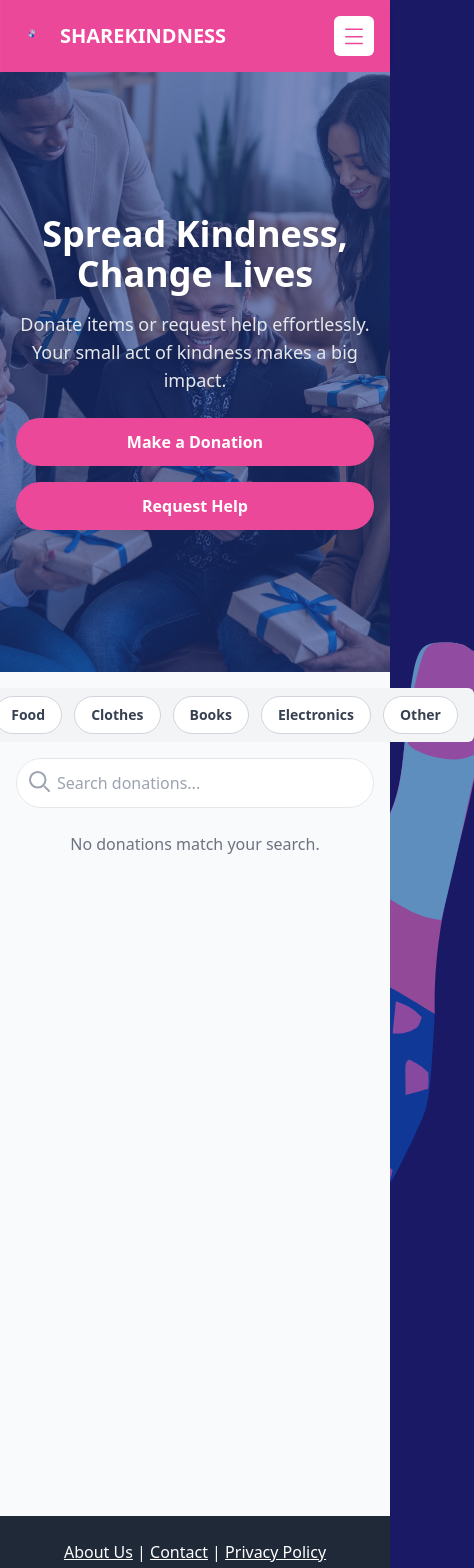
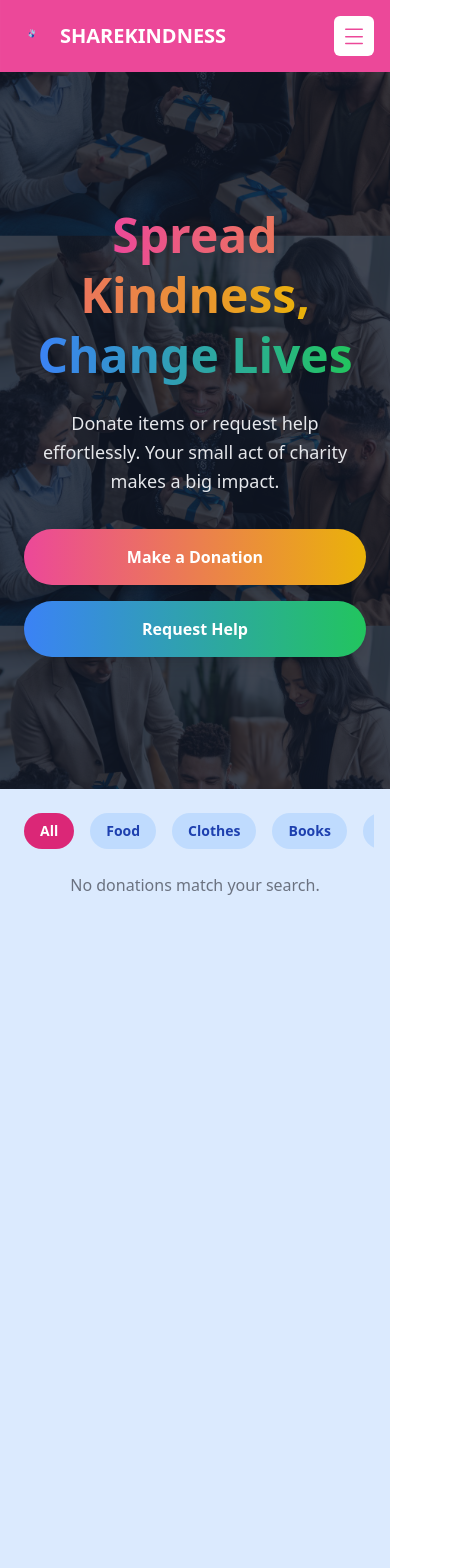
Before and after one commit to Israelshecktar/sharekindness, a Next.js app in the folder sharekindness-frontend/: page /dashboard in a window 390 px wide. Shown: the top 1568 px of the page, 474 px wide, since content can reach past the window. Built offline with nearby package versions, Linux system fonts and the light colour scheme.

Commit message:
Add framer-motion dependency; enhance DonationsGrid and HeroSection components with improved styling and layout

```diff
--- a/sharekindness-frontend/package.json
+++ b/sharekindness-frontend/package.json
@@ -9,6 +9,7 @@
     "lint": "next lint"
   },
   "dependencies": {
+    "framer-motion": "^11.15.0",
     "next": "15.1.0",
     "react": "^19.0.0",
     "react-dom": "^19.0.0",
--- a/sharekindness-frontend/src/app/components/DonationsGrid.js
+++ b/sharekindness-frontend/src/app/components/DonationsGrid.js
@@ -20,8 +20,31 @@ const DonationsGrid = ({ donations }) => {
   });
 
   return (
-    <section className="p-4 bg-gray-50 min-h-screen">
-      <div className="flex flex-col sm:flex-row justify-between items-center mb-6 gap-4">
+    <section className="p-4 bg-blue-100 min-h-screen">
+
+      {/* Category Filter (Horizontal Scroll for Mobile) */}
+      <div className="block sm:hidden mb-4">
+        <div className="flex overflow-x-scroll scrollbar-hide space-x-4 p-2">
+          {categories.map((category) => (
+            <button
+              key={category}
+              onClick={() => setSelectedCategory(category)}
+              className={`flex-shrink-0 px-4 py-2 text-sm font-semibold rounded-full
+                ${
+                  selectedCategory === category
+                    ? "bg-pink-600 text-white"
+                    : "bg-blue-200 text-blue-800 hover:bg-blue-300"
+                }
+                transition-colors`}
+            >
+              {category}
+            </button>
+          ))}
+        </div>
+      </div>
+
+      {/* Filter & Search (For Larger Screens) */}
+      <div className="hidden sm:flex flex-row justify-between items-center mb-6 gap-4">
         <CategoryFilter
           categories={categories}
           selectedCategory={selectedCategory}
@@ -30,7 +53,7 @@ const DonationsGrid = ({ donations }) => {
         <SearchBar onSearch={setSearchQuery} />
       </div>
 
-      {/* Grid */}
+      {/* Donations Grid */}
       <div className="grid grid-cols-1 sm:grid-cols-2 md:grid-cols-3 lg:grid-cols-4 gap-6">
         {filteredDonations.length > 0 ? (
           filteredDonations.map((donation) => (
--- a/sharekindness-frontend/src/app/components/HeroSection.js
+++ b/sharekindness-frontend/src/app/components/HeroSection.js
@@ -1,27 +1,41 @@
 const HeroSection = () => {
   return (
     <section
-      className="relative h-[600px] sm:h-[700px] lg:h-[800px] flex items-center justify-center bg-cover bg-center"
-      style={{ backgroundImage: "url('/hero-background.jpeg')" }} // Replace with your image path
+      className="relative h-[85vh] flex items-center justify-center bg-cover bg-center overflow-hidden"
+      style={{
+        backgroundImage: "url('/hero-background.jpeg')",
+        backgroundSize: 'contain'
+      }}
     >
-      {/* Navy Blue Opaque Overlay */}
-      <div className="absolute inset-0 bg-blue-900 opacity-60"></div>
+      {/* Full Gray Background Overlay */}
+      <div className="absolute inset-0 bg-gray-900/80"></div>
 
       {/* Hero Content */}
-      <div className="relative text-center px-4 max-w-2xl">
-        <h2 className="text-4xl sm:text-5xl lg:text-6xl font-bold text-white mb-4 drop-shadow-md">
-          Spread Kindness, Change Lives
-        </h2>
-        <p className="text-lg sm:text-xl lg:text-2xl text-gray-200 mb-6 drop-shadow-md">
-          Donate items or request help effortlessly. Your small act of kindness makes a big impact.
-        </p>
-        <div className="flex flex-col sm:flex-row justify-center gap-4">
-          <button className="px-6 py-3 bg-pink-500 text-white font-semibold rounded-full hover:bg-pink-600 transition">
-            Make a Donation
-          </button>
-          <button className="px-6 py-3 bg-pink-500 text-white font-semibold rounded-full hover:bg-pink-600 transition">
-            Request Help
-          </button>
+      <div className="relative z-10 flex flex-col md:flex-row items-center justify-between px-6 max-w-7xl w-full">
+
+        {/* Text Content */}
+        <div className="text-center md:text-left">
+          <h1 className="text-5xl sm:text-6xl lg:text-7xl font-extrabold text-white leading-tight drop-shadow-lg">
+            <span className="bg-clip-text text-transparent bg-gradient-to-r from-pink-500 to-yellow-500">
+              Spread Kindness,
+            </span>
+            <br />
+            <span className="bg-clip-text text-transparent bg-gradient-to-r from-blue-500 to-green-500">
+              Change Lives
+            </span>
+          </h1>
+          <p className="mt-6 text-lg sm:text-xl lg:text-2xl text-gray-200 leading-relaxed">
+            Donate items or request help effortlessly. Your small act of charity makes a big impact.
+          </p>
+
+          <div className="flex flex-col sm:flex-row mt-8 justify-start gap-4">
+            <button className="px-8 py-4 bg-gradient-to-r from-pink-500 to-yellow-500 text-white font-semibold rounded-full hover:scale-105 transition-all shadow-lg">
+              Make a Donation
+            </button>
+            <button className="px-8 py-4 bg-gradient-to-r from-blue-500 to-green-500 text-white font-semibold rounded-full hover:scale-105 transition-all shadow-lg">
+              Request Help
+            </button>
+          </div>
         </div>
       </div>
     </section>
```
Also changed, not shown: 1 other file (tests, documents, lock files or other folders).
